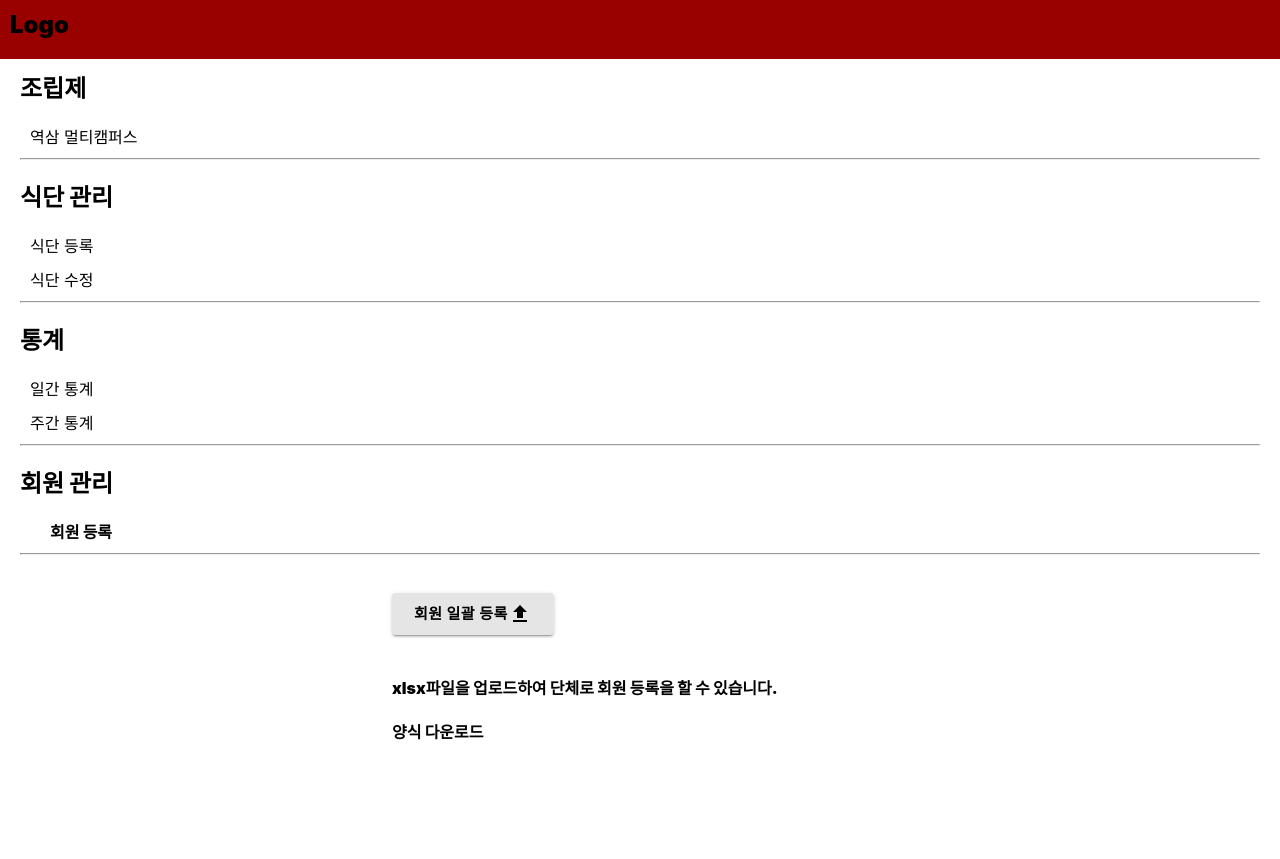
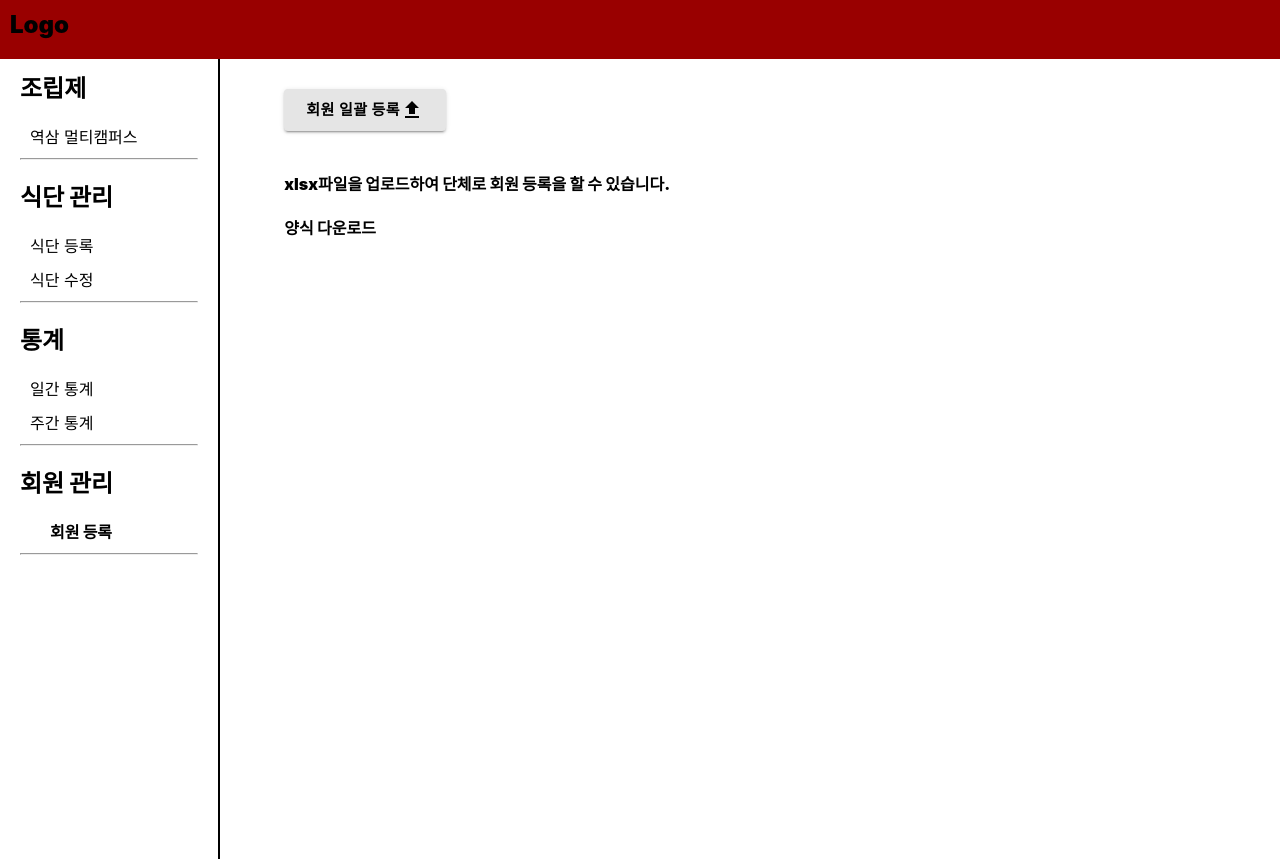
Before and after one commit to kimsj-git/hell-banquet, a React (Create React App) app in the folder managersidefront/: page /manager/member/upload in a window 1280 px wide. Before the commit the page ends 800 px from the top, so only its background shows below. Built offline with nearby package versions, Linux system fonts and the light colour scheme; sample sign-in values are in the browser's storage.

Commit message:
Design: Sidebar CSS

```diff
--- a/managersidefront/src/components/diet/DietField.js
+++ b/managersidefront/src/components/diet/DietField.js
@@ -4,7 +4,6 @@ import styled from "styled-components";
 import { Button, Select, TextField, MenuItem } from "@mui/material";
 
 function DietField(params) {
-  console.log(params);
   const { food, addFood, deleteFood, index } = params;
   const { name, isChild } = food;
   const [category, setCategory] = useState(
--- a/managersidefront/src/components/diet/MenuOverview.js
+++ b/managersidefront/src/components/diet/MenuOverview.js
@@ -4,7 +4,7 @@ import { getMenuByDate } from "../../api/menu";
 import MenuBox from "./MenuBox";
 import styled from "styled-components";
 
-function MenuOverview() {
+function MenuOverview(params) {
   const [result, setResult] = useState([]);
 
   useEffect(() => {
@@ -26,7 +26,7 @@ function MenuOverview() {
   //   useEffect(() => {}, [result]);
 
   return (
-    <Container>
+    <Container style={params?.style}>
       {result.map((menu, index) => {
         return <MenuBox menu={menu} key={index} />;
       })}
--- a/managersidefront/src/components/navbar/SideBar.js
+++ b/managersidefront/src/components/navbar/SideBar.js
@@ -42,10 +42,9 @@ function SideBar() {
 }
 
 const NavbarContainer = styled.nav`
-  // position: absolute;
-  // width: 200px;
-  // height: 100vh;
-  // border-right: 2px solid black;
+  width: 300px;
+  height: 100vh;
+  border-right: 2px solid black;
 
   @media (max-width: 600px) {
     display: none;
--- a/managersidefront/src/pages/DietChange.js
+++ b/managersidefront/src/pages/DietChange.js
@@ -33,7 +33,8 @@ function DietChange() {
 
   useEffect(() => {
     getMenuByDate(
-      { date: date, managerId: localStorage.getItem("userId") },
+      // { date: date, managerId: localStorage.getItem("userId") },
+      { date: date, managerId: "manager" },
       (data) => {
         return data.data;
       },
@@ -127,6 +128,7 @@ function DietChange() {
 //   width: 100vh;
 // `;
 const Container = styled.div`
+  width: 100%;
   margin: 30px 5% 0px 5%;
 `;
 const FlexBox = styled.div`
--- a/managersidefront/src/pages/DietUpload.js
+++ b/managersidefront/src/pages/DietUpload.js
@@ -89,6 +89,8 @@ function DietUpload() {
 }
 
 const Container = styled.div`
+  width: 100%;
+
   margin: 30px calc(5%) 0px calc(5%);
 `;
 
--- a/managersidefront/src/pages/LandingPage.js
+++ b/managersidefront/src/pages/LandingPage.js
@@ -8,7 +8,7 @@ function LoginPage() {
   return (
     <>
       <HeaderBar />
-      <div style={{ display: "flex" }}>
+      <div style={{ display: "flex", flexDirection: "row" }}>
         <SideBar />
         <Container>
           <DateSelector />
@@ -25,7 +25,7 @@ function LoginPage() {
 
 const Container = styled.div`
   width: 100%;
-  margin: 30px calc(15%) 0px calc(200px + 15%);
+  margin: 30px 5% 0px 5%;
 `;
 
 const DailyStaticContainer = styled.div`
--- a/managersidefront/src/pages/MemberUpload.js
+++ b/managersidefront/src/pages/MemberUpload.js
@@ -10,7 +10,7 @@ function MemberUpload() {
   return (
     <>
       <HeaderBar />
-      <div style={{ display: "flex", flexDirection: "column" }}>
+      <div style={{ display: "flex", flexDirection: "row" }}>
         <SideBar />
         <Container>
           <ExcelButton buttonName={"회원 일괄 등록"} />
@@ -30,8 +30,8 @@ function MemberUpload() {
 }
 
 const Container = styled.div`
-  width: 100vh;
-  margin: 30px calc(15%) 0px calc(200px + 15%);
+  width: 100%;
+  margin: 30px 5% 0px 5%;
 `;
 
 const Typo = styled.div`
```
